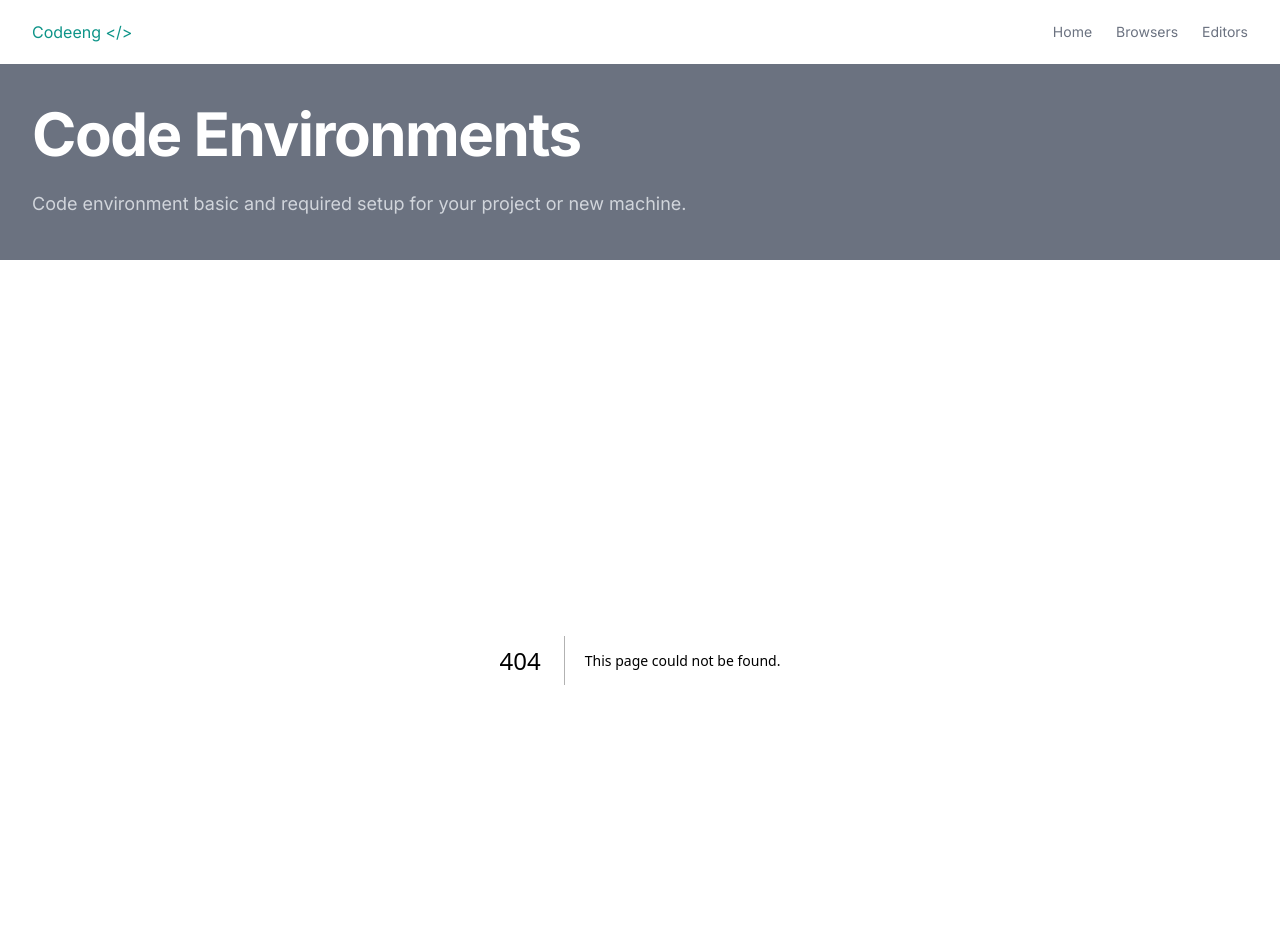
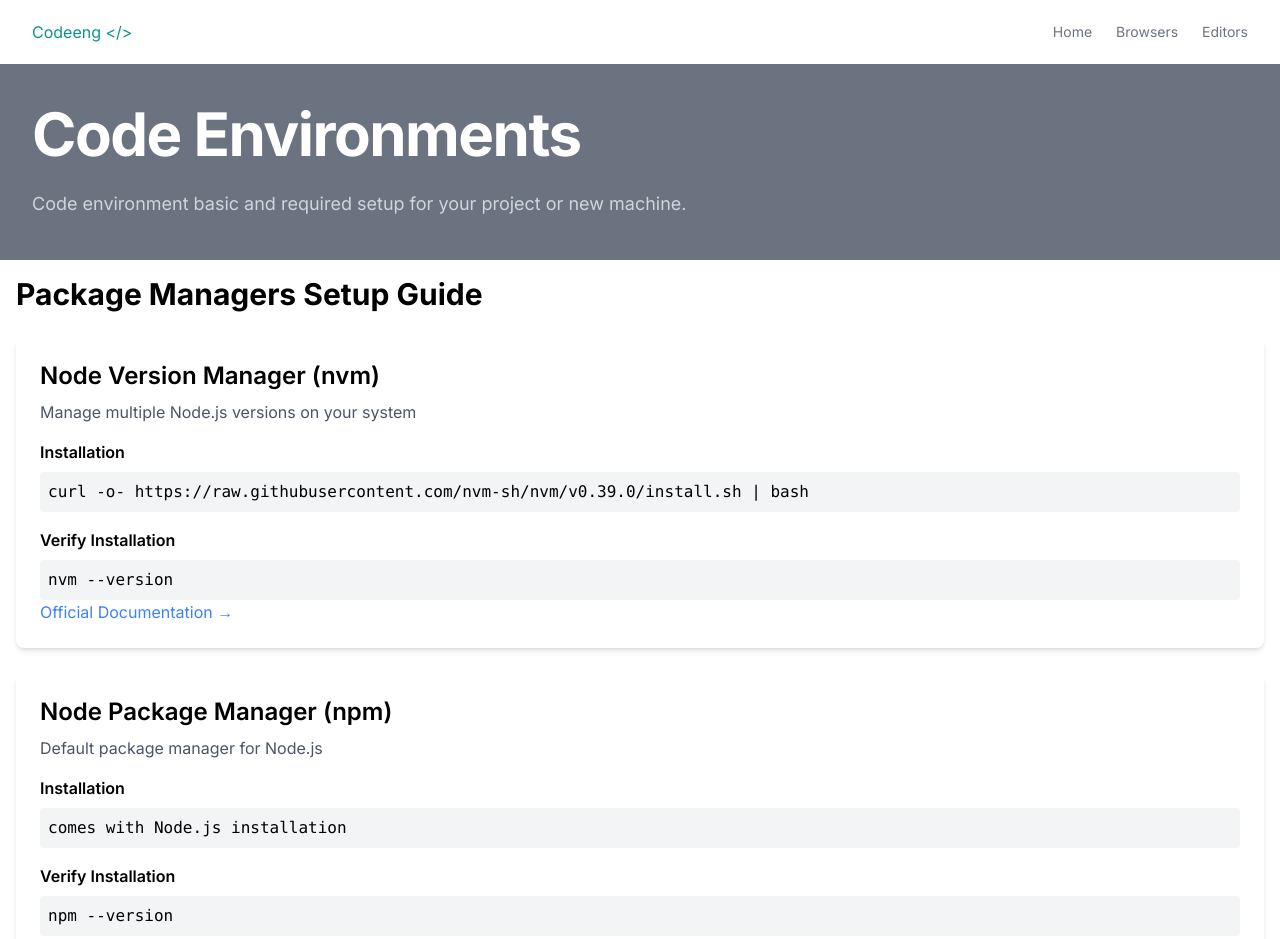
Before and after one commit to hidaytrahman/codeeng, a Next.js app: page /package-managers in a window 1280 px wide. Before the commit this address had no page. Shown: the top 939 px of the page. Built offline with nearby package versions, Linux system fonts and the light colour scheme.

Commit message:
feat: add package manager

```diff
--- /dev/null
+++ b/src/app/package-managers/page.tsx
@@ -0,0 +1,5 @@
+import PackageManagers from '@/components/features/PackageManagers/PackageManagers';
+
+export default function PackageManagersPage() {
+  return <PackageManagers />;
+}
--- /dev/null
+++ b/src/components/features/PackageManagers/PackageManagers.tsx
@@ -0,0 +1,67 @@
+import React from 'react';
+
+interface PackageManager {
+  name: string;
+  description: string;
+  installCommand: string;
+  verifyCommand: string;
+  website: string;
+}
+
+const packageManagers: PackageManager[] = [
+  {
+    name: 'Node Version Manager (nvm)',
+    description: 'Manage multiple Node.js versions on your system',
+    installCommand: 'curl -o- https://raw.githubusercontent.com/nvm-sh/nvm/v0.39.0/install.sh | bash',
+    verifyCommand: 'nvm --version',
+    website: 'https://github.com/nvm-sh/nvm'
+  },
+  {
+    name: 'Node Package Manager (npm)',
+    description: 'Default package manager for Node.js',
+    installCommand: 'comes with Node.js installation',
+    verifyCommand: 'npm --version',
+    website: 'https://www.npmjs.com/'
+  },
+  {
+    name: 'Yarn',
+    description: 'Fast, reliable, and secure dependency management',
+    installCommand: 'npm install -g yarn',
+    verifyCommand: 'yarn --version',
+    website: 'https://yarnpkg.com/'
+  }
+];
+
+export default function PackageManagers() {
+  return (
+    <div className="p-4">
+      <h1 className="text-3xl font-bold mb-6">Package Managers Setup Guide</h1>
+      <div className="grid gap-6">
+        {packageManagers.map((manager) => (
+          <div key={manager.name} className="bg-white p-6 rounded-lg shadow-md">
+            <h2 className="text-2xl font-semibold mb-2">{manager.name}</h2>
+            <p className="text-gray-600 mb-4">{manager.description}</p>
+            <div className="space-y-4">
+              <div>
+                <h3 className="font-semibold mb-2">Installation</h3>
+                <code className="bg-gray-100 p-2 rounded block">{manager.installCommand}</code>
+              </div>
+              <div>
+                <h3 className="font-semibold mb-2">Verify Installation</h3>
+                <code className="bg-gray-100 p-2 rounded block">{manager.verifyCommand}</code>
+              </div>
+              <a
+                href={manager.website}
+                target="_blank"
+                rel="noopener noreferrer"
+                className="text-blue-500 hover:text-blue-600"
+              >
+                Official Documentation →
+              </a>
+            </div>
+          </div>
+        ))}
+      </div>
+    </div>
+  );
+}
```
